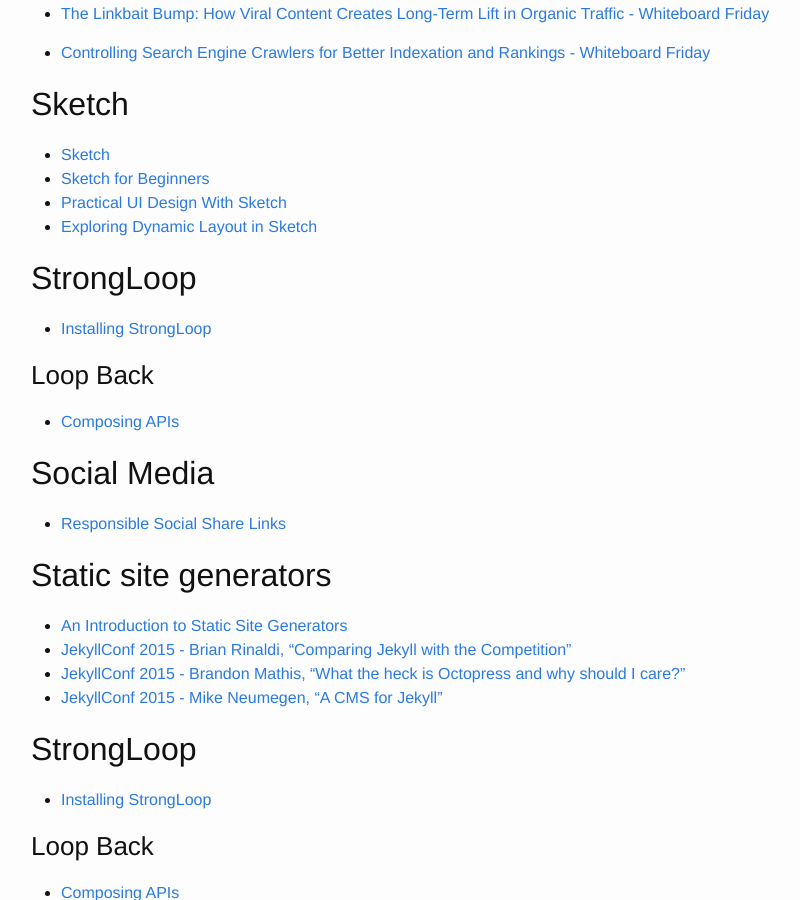
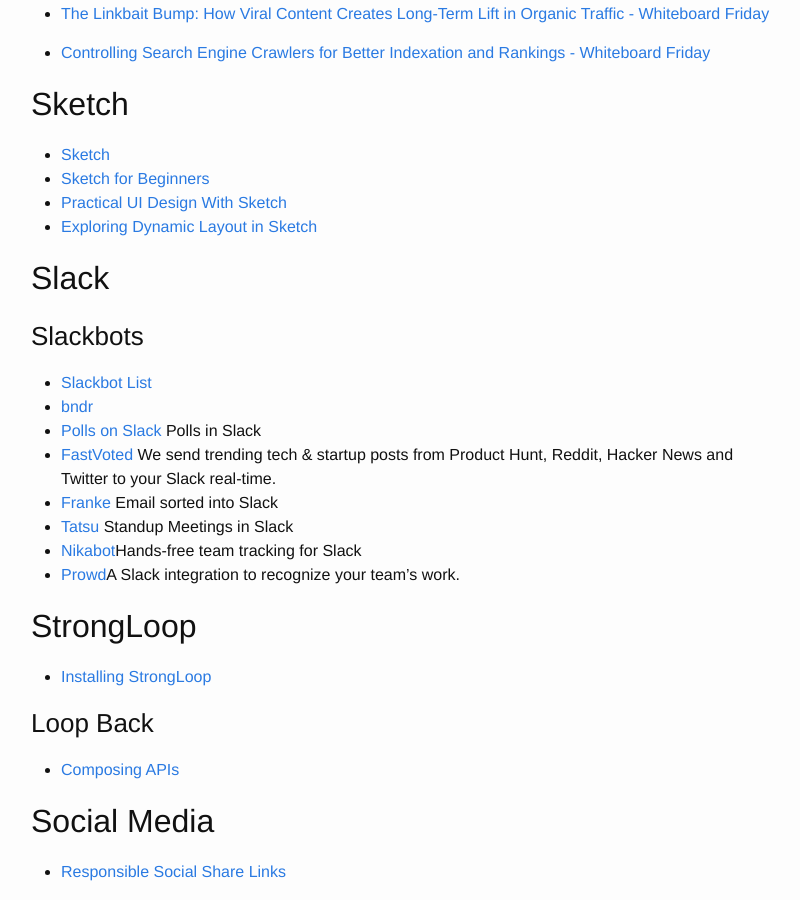
Before and after one commit to brownerd/brownerd.github.io, a Jekyll site: the page built from _posts/2015-01-01-reading-list-2015.md, in a window 1280 px wide and 900 px high, scrolled down 31532 px. Shown: the whole window, without its empty margins (239-1039 px from the left). Built offline with Jekyll 4.4.1, drawn with Linux system fonts in a browser that asks for light colours; emoji names are drawn with the system emoji font.

Commit message:
add Slackbot apps

```diff
--- a/_posts/2015-01-01-reading-list-2015.md
+++ b/_posts/2015-01-01-reading-list-2015.md
@@ -1733,6 +1733,21 @@ I hate powerpoint and keynote. But I am loving Bespoke!
 
 
 
+## Slack
+
+
+### Slackbots
+
+- [Slackbot List](http://www.slackbotlist.com/)
+- [bndr](http://bndr.meteor.com/)
+- [Polls on Slack](https://www.getsubcurrent.com/) Polls in Slack
+- [FastVoted](http://fastvoted.com/) We send trending tech & startup posts from Product Hunt, Reddit, Hacker News and Twitter to your Slack real-time.
+- [Franke](https://www.getfranke.com/) Email sorted into Slack
+- [Tatsu](https://tatsu.io/) Standup Meetings in Slack
+- [Nikabot](http://www.nikabot.com/)Hands-free team tracking for Slack
+- [Prowd](http://prowd.io/)A Slack integration to recognize your team's work.
+
+
 ## StrongLoop
 - [Installing StrongLoop](http://docs.strongloop.com/display/SL/Installing+StrongLoop)
 
```
